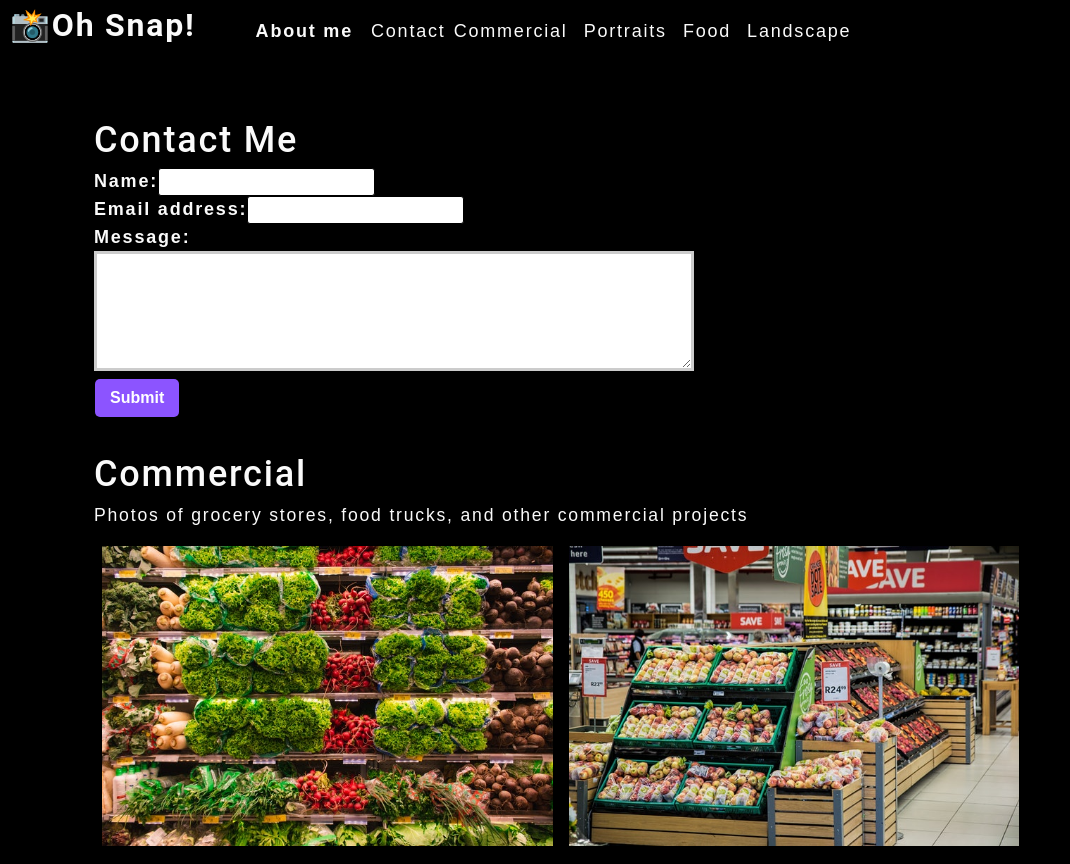
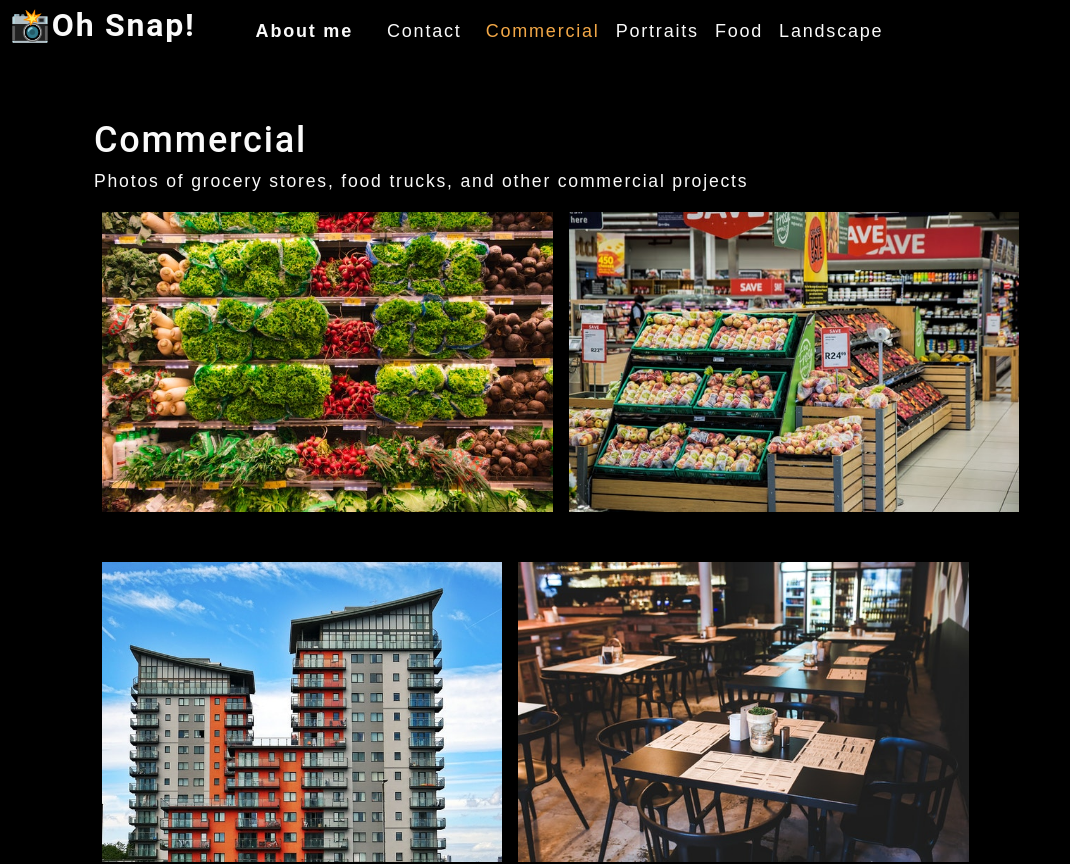
Before and after one commit to jaguilar95/photo-port, a React (Create React App) app: page / in a window 1280 px wide. Shown: the top 864 px of the page, without its empty margins (0-1070 px from the left). Built offline with nearby package versions, Linux system fonts and the light colour scheme.

Commit message:
added conditional rendering for contact form

```diff
--- a/src/App.js
+++ b/src/App.js
@@ -5,6 +5,8 @@
 import ContactForm from "./components/ContactForm";
 
 function App() {
+  const [contactSelected, setContactSelected] = useState(false);
+
   const [categories] = useState([
     {
       name: "commercial",
@@ -33,11 +35,18 @@
         categories={categories}
         setCurrentCategory={setCurrentCategory}
         currentCategory={currentCategory}
+        contactSelected={contactSelected}
+        setContactSelected={setContactSelected}
       ></Nav>
       <main>
-        <ContactForm />
-        <Gallery currentCategory={currentCategory} />
-        <About />
+        {!contactSelected ? (
+          <>
+            <Gallery currentCategory={currentCategory} />
+            <About />
+          </>
+        ) : (
+          <ContactForm />
+        )}
       </main>
     </div>
   );
--- a/src/components/Nav/index.js
+++ b/src/components/Nav/index.js
@@ -2,7 +2,13 @@
 import { capitalizeFirstLetter } from "../../utils/helpers";
 
 function Nav(props) {
-  const { categories = [], setCurrentCategory, currentCategory } = props;
+  const {
+    categories = [],
+    setCurrentCategory,
+    currentCategory,
+    contactSelected,
+    setContactSelected,
+  } = props;
 
   useEffect(() => {
     document.title = capitalizeFirstLetter(currentCategory.name);
@@ -21,21 +27,32 @@
       <nav>
         <ul className="flex-row">
           <li className="mx-2">
-            <a href="#about" data-testid="about">
+            <a
+              href="#about"
+              data-testid="about"
+              onClick={() => setContactSelected(false)}
+            >
               About me
             </a>
           </li>
-          <li>
-            <span>Contact</span>
+          <li className={`mx-2 ${contactSelected && "navActive"}`}>
+            <span onClick={() => setContactSelected(true)}>Contact</span>
           </li>
           {categories.map((category) => (
             <li
               className={`mx-1 ${
-                currentCategory === category.name && "navActive"
+                currentCategory.name === category.name &&
+                !contactSelected &&
+                "navActive"
               }`}
               key={category.name}
             >
-              <span onClick={() => setCurrentCategory(category)}>
+              <span
+                onClick={() => {
+                  setCurrentCategory(category);
+                  setContactSelected(false);
+                }}
+              >
                 {capitalizeFirstLetter(category.name)}
               </span>
             </li>
```
